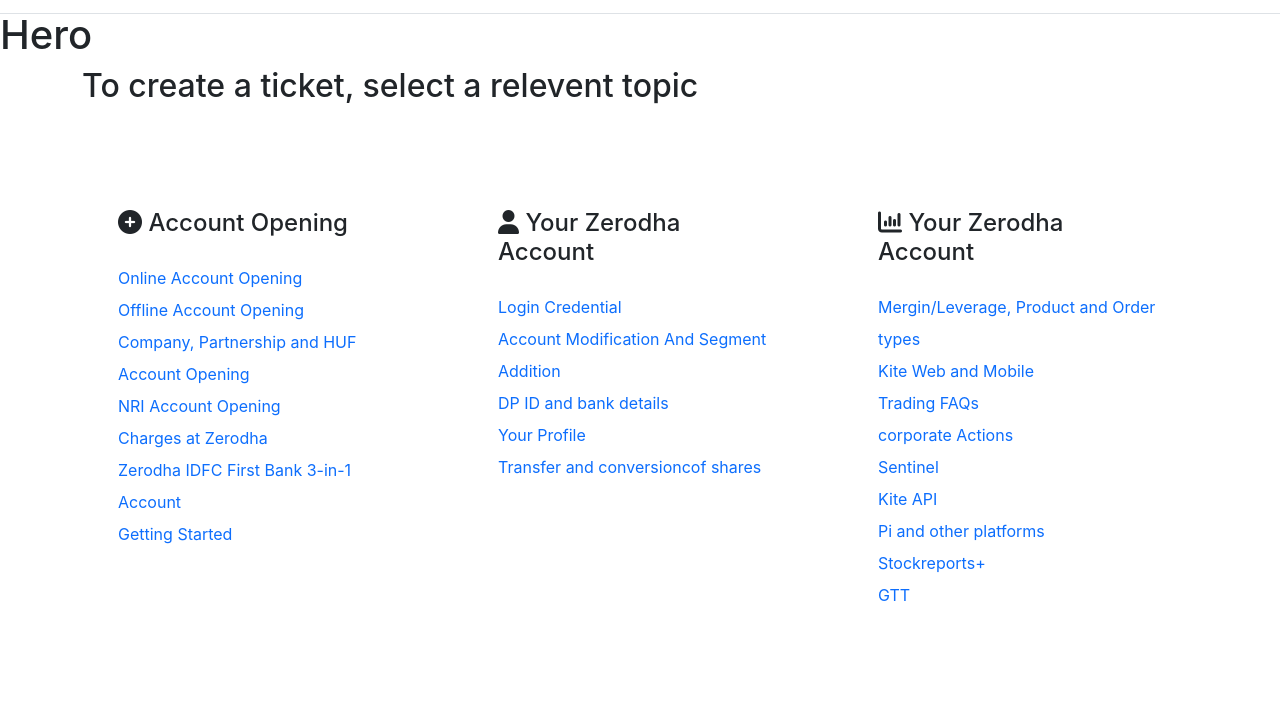
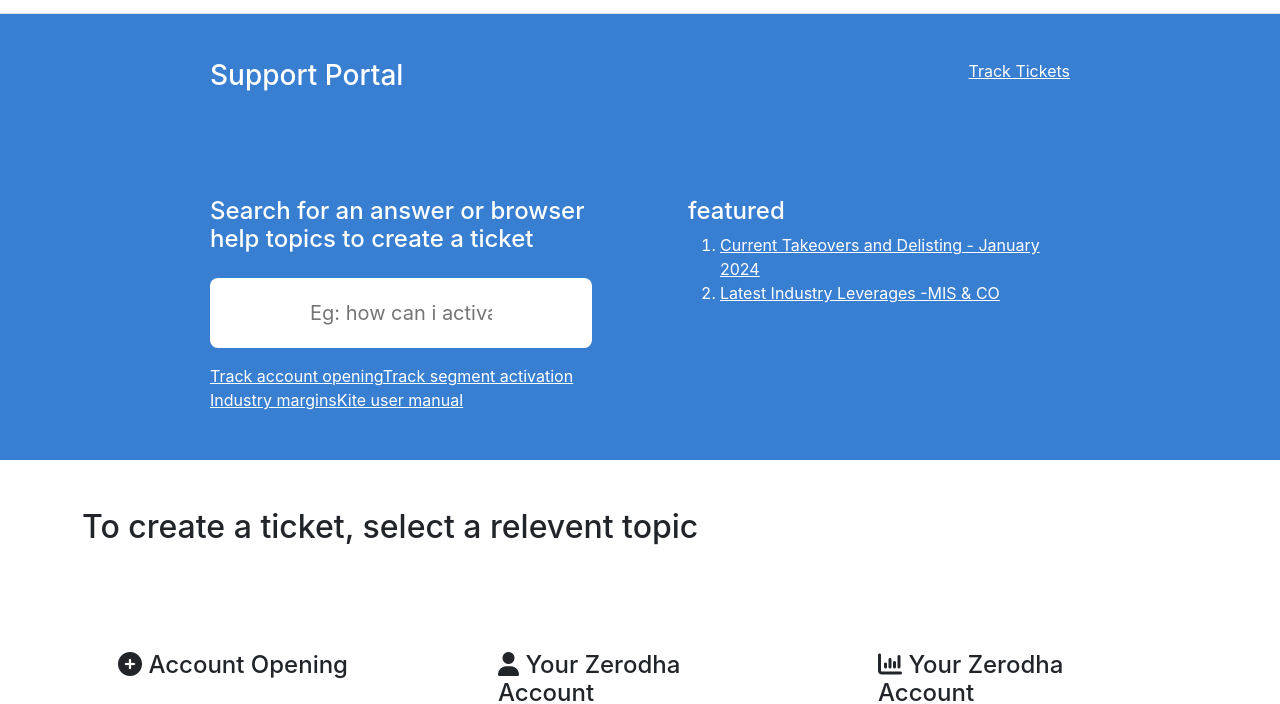
Before and after one commit to GANESHVERMA730/Full-Stack-Stock-Trading-Platform, a React app in the folder frontend/: page /support in a window 1280 px wide. Shown: the part 59-763 px from the top of the page. Built offline with nearby package versions, Linux system fonts and the light colour scheme.

Commit message:
created Hero section in support component using custom styling

```diff
--- a/frontend/src/index.css
+++ b/frontend/src/index.css
@@ -17,3 +17,27 @@
 .nav-link{
   margin-left: 43px;
 }
+
+#supportHero{
+  background-color: rgb(56, 126, 209);
+  color: white;
+}
+
+#supportHero a {
+  color: white;
+}
+
+#supportWrapper{
+  display: flex;
+  justify-content: space-between;
+  margin: 0 150px;
+}
+
+#supportHero input{
+  padding: 20px 100px;
+  width: 100%;
+  font-size: 20px;
+  border-radius: 8px;
+  border: none;
+  margin: 10px 0;
+}
--- a/frontend/src/landing_page/support/CreateTicket.js
+++ b/frontend/src/landing_page/support/CreateTicket.js
@@ -3,7 +3,7 @@
 function CreateTicket() {
   return (
     <div className='container'>
-      <div className='row'>
+      <div className='row mt-5'>
         <h2>To create a ticket, select a relevent topic</h2>
 
         <div className='col-4 p-5 mt-5'>
--- a/frontend/src/landing_page/support/Hero.js
+++ b/frontend/src/landing_page/support/Hero.js
@@ -2,7 +2,31 @@
 
 function Hero() {
   return (
-    <h1>Hero</h1>
+    <section className='container-fluid' id="supportHero">
+      <div className='p-5' id="supportWrapper">
+        <h3>Support Portal</h3>
+        <a href=''>Track Tickets</a>
+      </div>
+
+      <div className='row' id="supportWrapper">
+        <div className='col-6 p-5 '>
+          <h1 className='fs-4'>Search for an answer or browser help topics to create a ticket</h1>
+          <input className='mt-3 mb-3' placeholder='Eg: how can i activate F&O, why is my order getting rejected.' /> <br />
+          <a href=''>Track account opening</a>
+          <a href=''>Track segment activation</a><br />
+          <a href=''>Industry margins</a>
+          <a href=''>Kite user manual</a>
+        </div>
+        <div className='col-6 p-5 '>
+          <h1 className='fs-4'>featured</h1>
+          <ol>
+            <li><a href=''>Current Takeovers and Delisting - January 2024</a></li>
+            <li><a href=''>Latest Industry Leverages -MIS & CO</a></li>
+          </ol>
+
+        </div>
+      </div>
+    </section>
    );
 }
 
```
